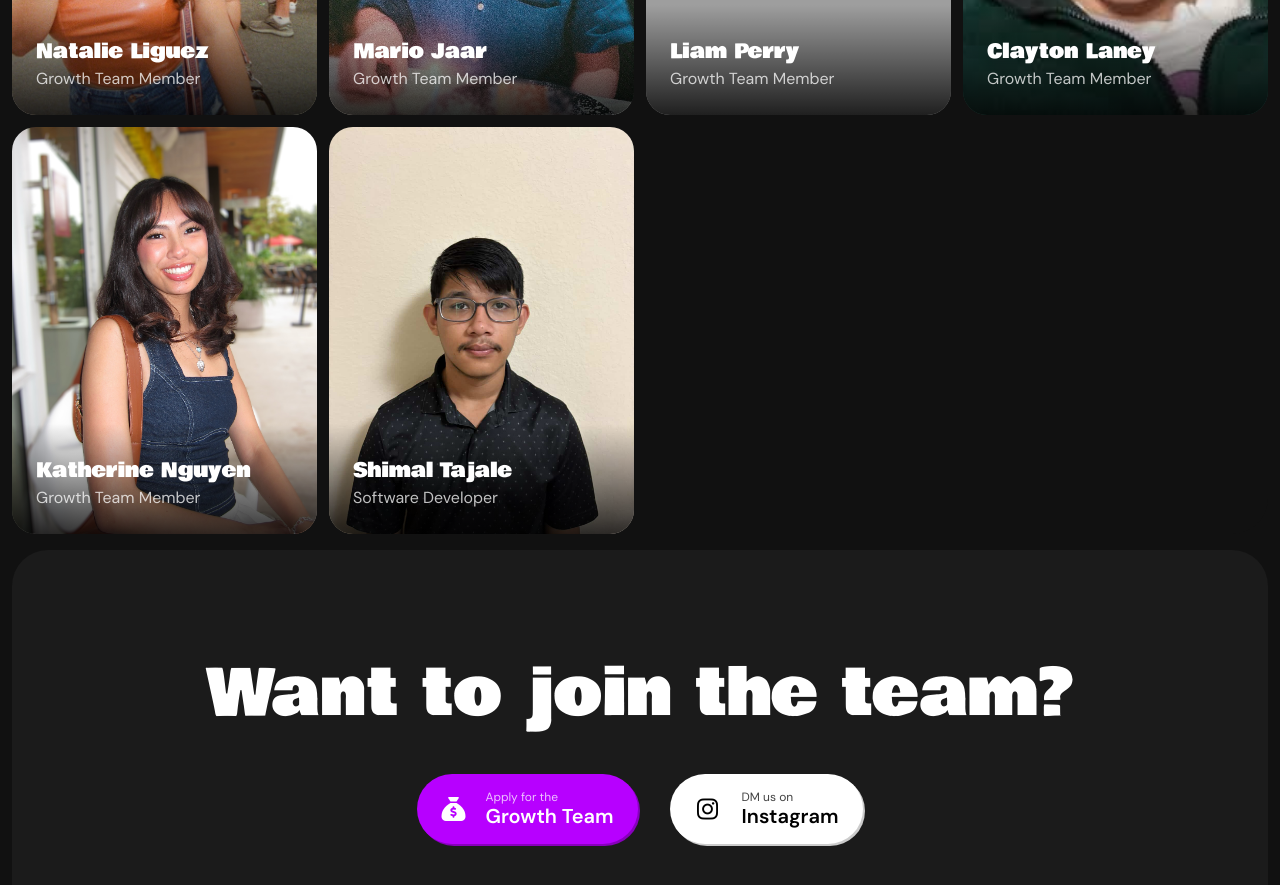
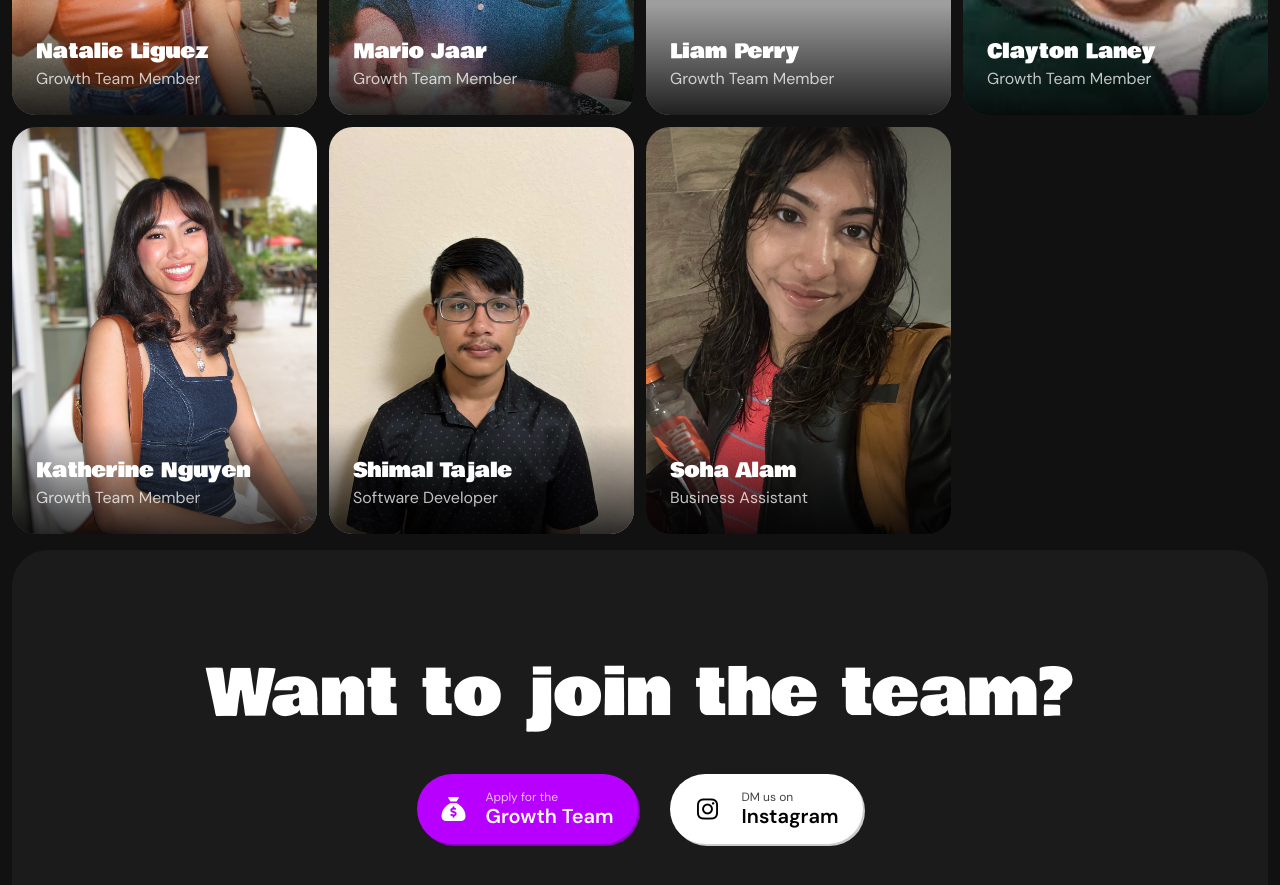
Before and after one commit to lumedating/lume_website, a React (Vite) app: page /team in a window 1280 px wide. Shown: the part 1060-1945 px from the top of the page. Built offline with nearby package versions, Linux system fonts and the light colour scheme; grey boxes are pictures that could not be loaded.

Commit message:
Add Soha to team page

```diff
--- a/src/pages/Team.jsx
+++ b/src/pages/Team.jsx
@@ -11,6 +11,7 @@ import liamPerry from "../assets/images/team/Liam Perry Image.PNG";
 import claytonLaney from "../assets/images/team/Clayton Laney Image.jpeg";
 import katherineNguyen from "../assets/images/team/Katherine Nguyen Image.jpg";
 import shimalTajale from "../assets/images/team/Shimal Tajale Image.JPG";
+import sohaAlam from "../assets/images/team/Soha Alam Image.jpg";
 
 const teamMembers = [
   {
@@ -62,6 +63,11 @@ const teamMembers = [
     name: "Shimal Tajale",
     position: "Software Developer",
     image: shimalTajale,
+  },
+  {
+    name: "Soha Alam",
+    position: "Business Assistant",
+    image: sohaAlam,
   },
 ];
 
```
Also changed, not shown: src/assets/images/team/Soha Alam Image.jpg (added).
